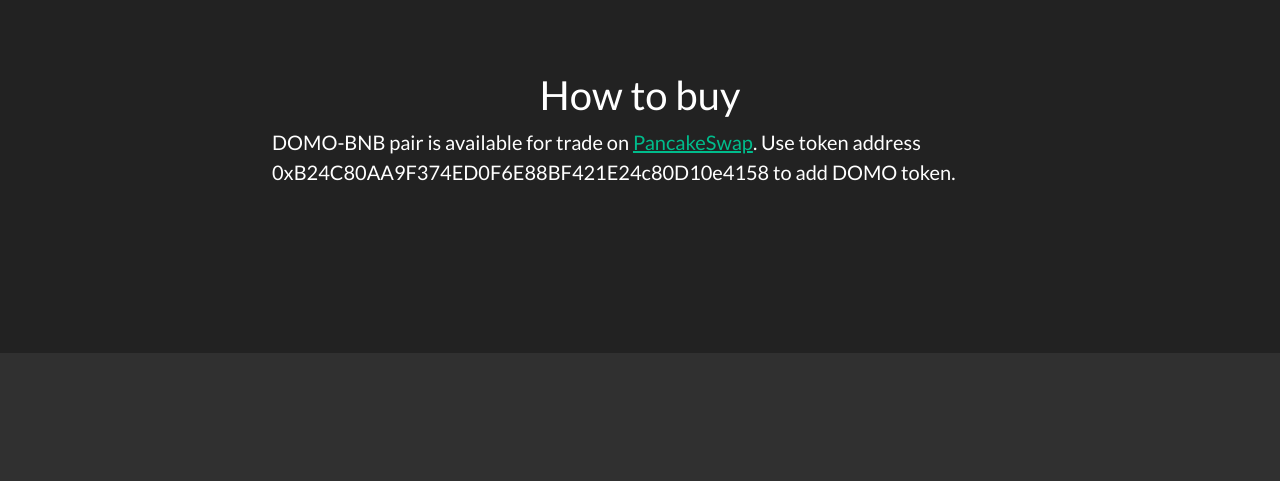
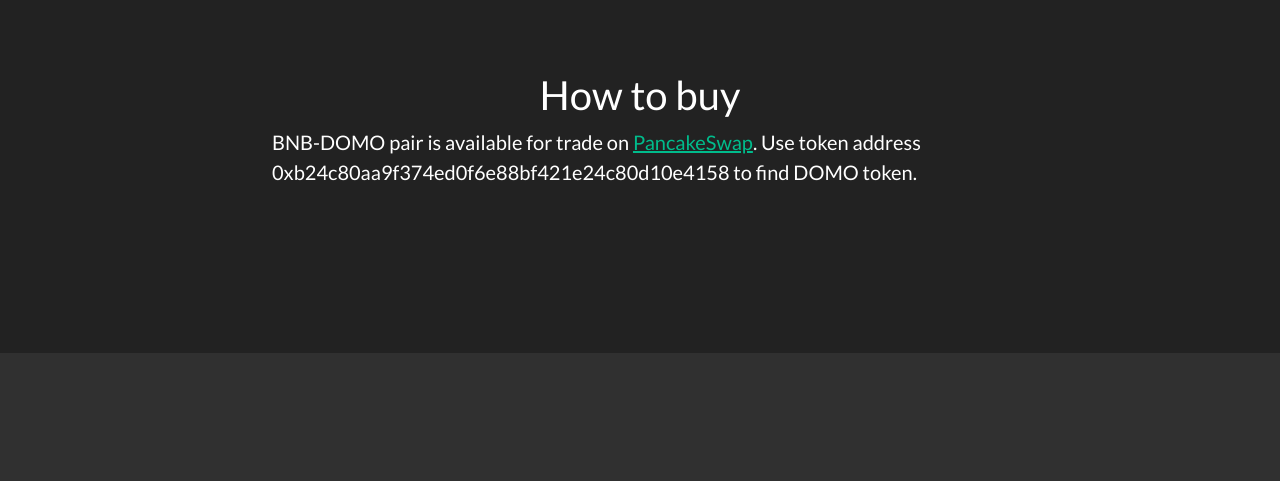
Before and after one commit to dogmoney/dogmoney.github.io, a plain HTML site: page index.html in a window 1280 px wide. Shown: the part 1880-2361 px from the top of the page. Drawn offline with nearby package versions, Linux system fonts and the light colour scheme.

Commit message:
Update pancake swap link

```diff
--- a/index.html
+++ b/index.html
@@ -98,8 +98,8 @@
           <div class="row">
               <div class="col-lg-8 mx-auto">
                   <h2 class="text-center">How to buy</h2>
-                  <p class="lead">DOMO-BNB pair is available for trade on <a href="https://pancakeswap.finance">PancakeSwap</a>.
-                    Use token address 0xB24C80AA9F374ED0F6E88BF421E24c80D10e4158 to add DOMO token.</p>
+                  <p class="lead">BNB-DOMO pair is available for trade on <a href="https://exchange.pancakeswap.finance/#/swap?outputCurrency=0xb24c80aa9f374ed0f6e88bf421e24c80d10e4158">PancakeSwap</a>.
+                    Use token address 0xb24c80aa9f374ed0f6e88bf421e24c80d10e4158 to find DOMO token.</p>
               </div>
           </div>
       </div>
```
